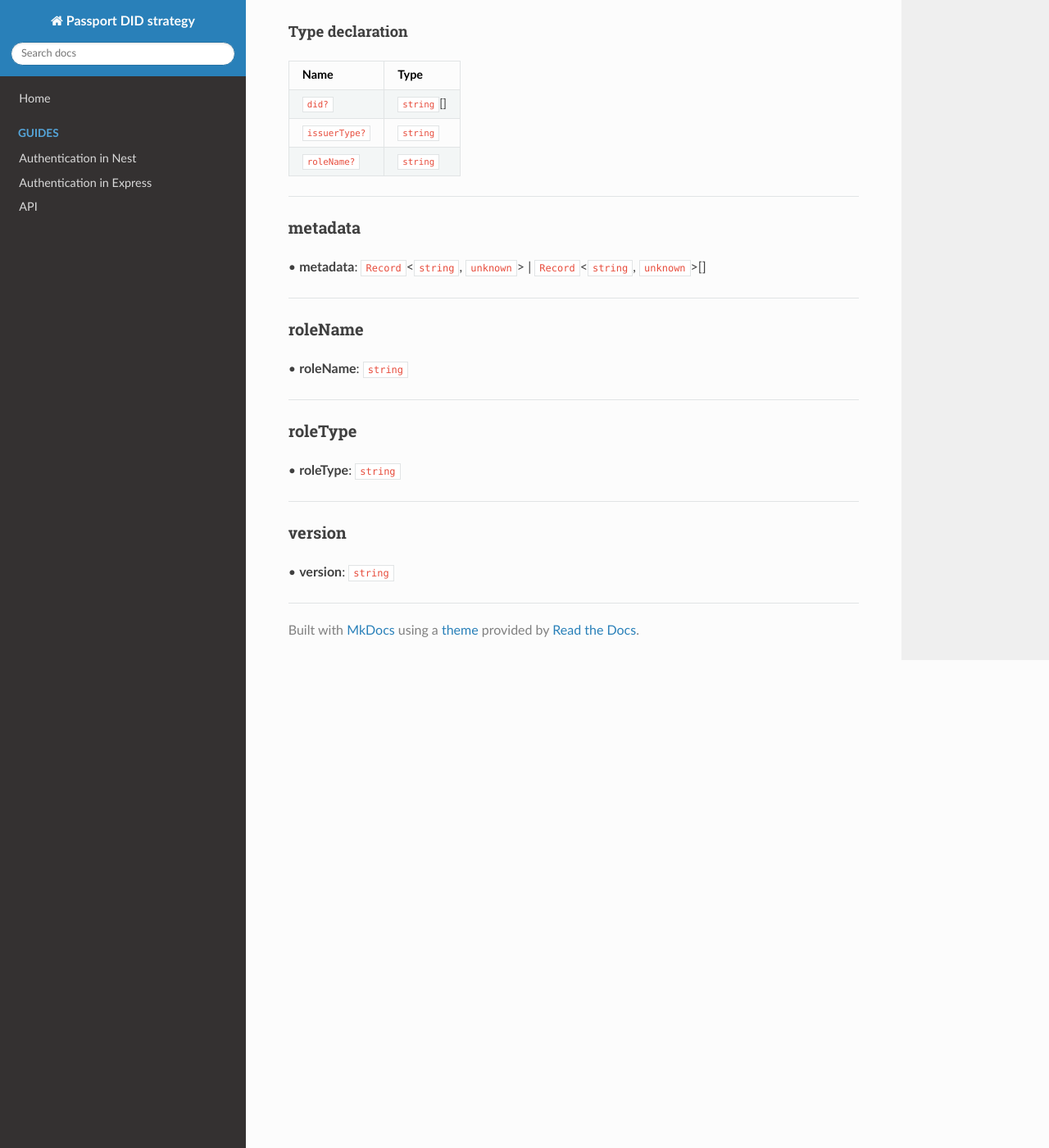
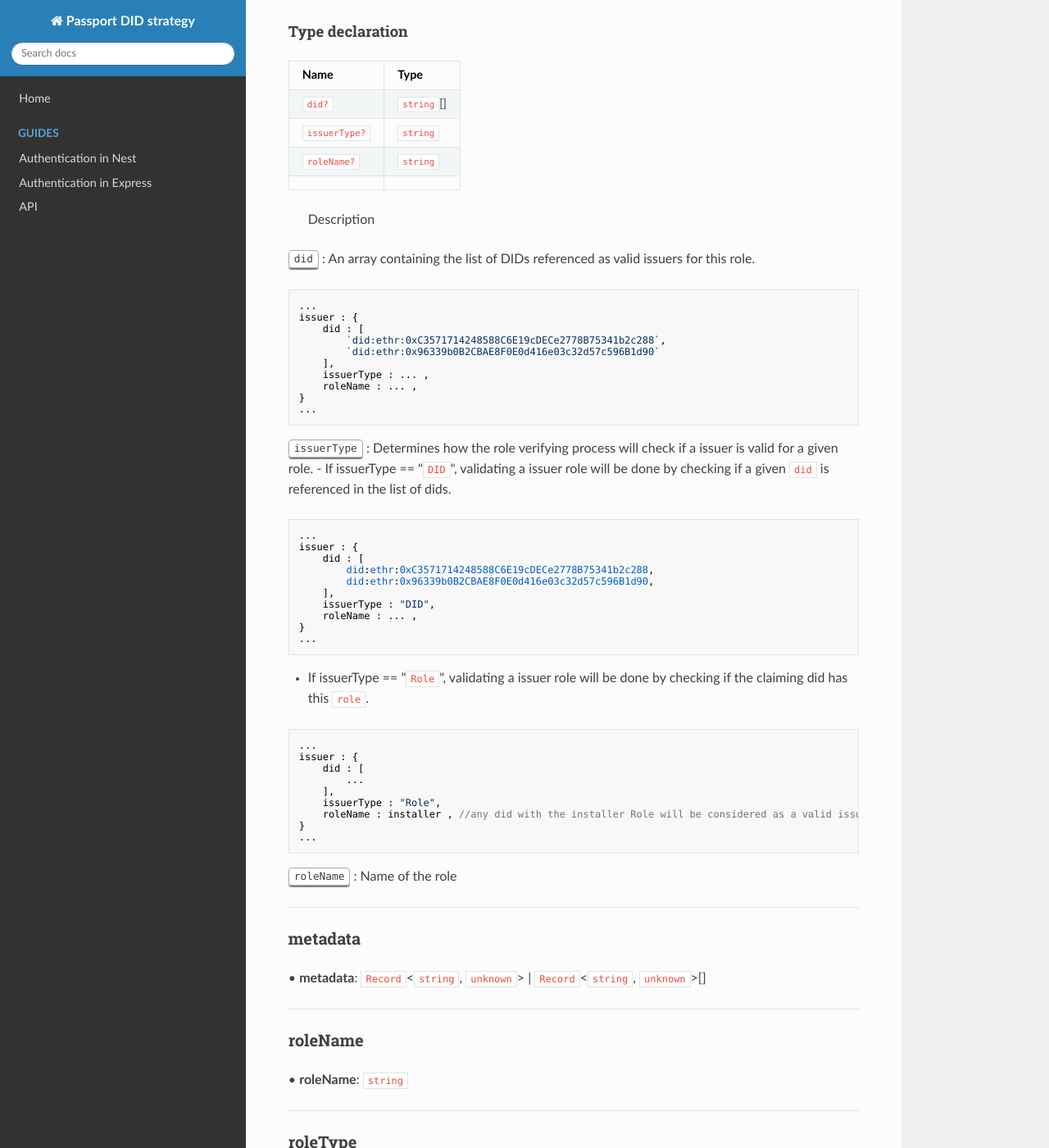
Before and after one commit to energywebfoundation/passport-did-auth, an MkDocs documentation site: the page built from docs/api/interfaces/LoginStrategy_types.IRoleDefinition.md, in a window 1280 px wide and 1400 px high, scrolled down 735 px. Shown: the whole window at 82% size. Built offline with MkDocs 1.6.1, drawn with Linux system fonts in a browser that asks for light colours; nearby versions of some CDN libraries.

Commit message:
doc(IRoleDefinition): give some details on role structure

````diff
--- a/docs/api/interfaces/LoginStrategy_types.IRoleDefinition.md
+++ b/docs/api/interfaces/LoginStrategy_types.IRoleDefinition.md
@@ -32,7 +32,60 @@ ___
 | `did?` | `string`[] |
 | `issuerType?` | `string` |
 | `roleName?` | `string` |
+|
 
+> Description
+
+
+<kbd>did</kbd>
+: An array containing the list of DIDs referenced as valid issuers for this role.
+```typescript
+...
+issuer : {
+    did : [
+        `did:ethr:0xC3571714248588C6E19cDECe2778B75341b2c288`,
+        `did:ethr:0x96339b0B2CBAE8F0E0d416e03c32d57c596B1d90`
+    ],
+    issuerType : ... ,
+    roleName : ... ,
+}
+...
+```
+
+<kbd>issuerType</kbd>
+: Determines how the role verifying process will check if a issuer is valid for a given role.
+- If issuerType ==  "`DID`", validating a issuer role will be done by checking if a given `did` is referenced in the list of dids.
+
+
+```typescript
+...
+issuer : {
+    did : [
+        did:ethr:0xC3571714248588C6E19cDECe2778B75341b2c288,
+        did:ethr:0x96339b0B2CBAE8F0E0d416e03c32d57c596B1d90,
+    ],
+    issuerType : "DID",
+    roleName : ... ,
+}
+...
+```
+
+- If issuerType ==  "`Role`", validating a issuer role will be done by checking if the claiming did has this `role`.
+
+```typescript
+...
+issuer : {
+    did : [
+        ...
+    ],
+    issuerType : "Role",
+    roleName : installer , //any did with the installer Role will be considered as a valid issuer
+}
+...
+```
+
+<kbd>roleName</kbd>
+: Name of the role
 ___
 
 ### metadata
````
